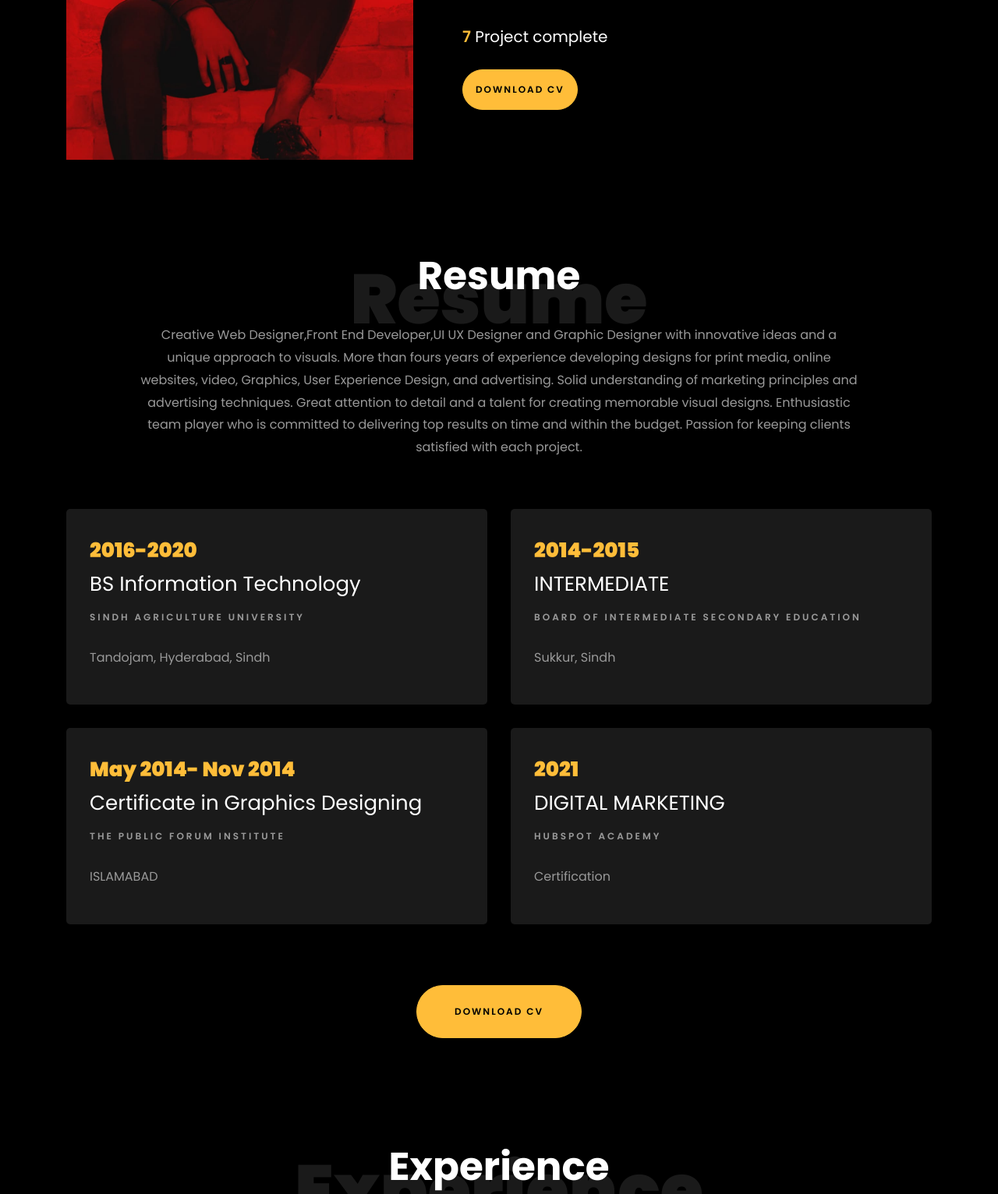
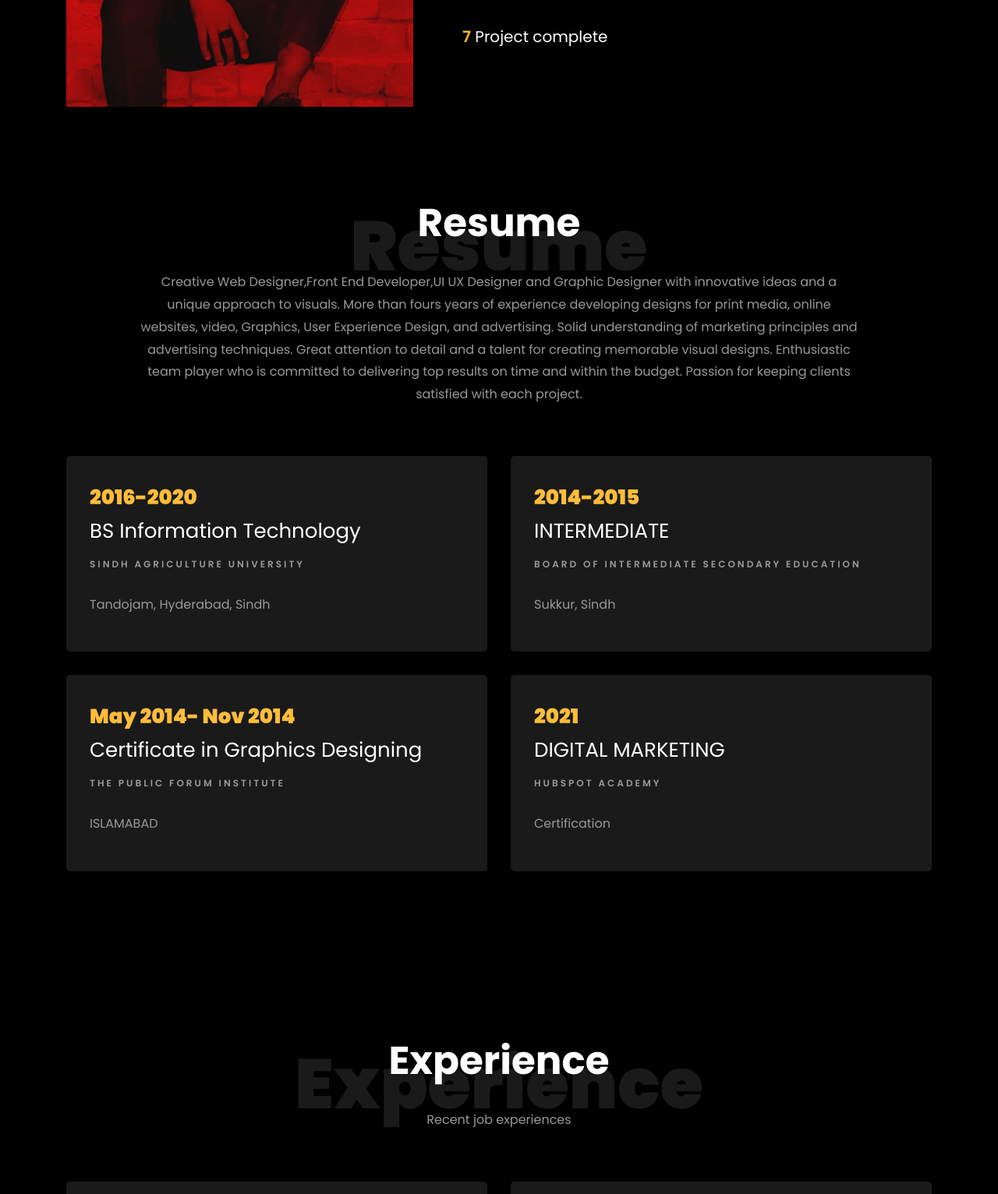
Before and after one commit to livesaifali/saifpfolio.github.io, a plain HTML site: page index.html in a window 1280 px wide. Shown: the part 1313-2845 px from the top of the page at 78% size. Drawn offline with Linux system fonts and the light colour scheme; files whose address does not match are found by name.

Commit message:
Update index.html

```diff
--- a/index.html
+++ b/index.html
@@ -254,11 +254,11 @@
                   <span>Project complete</span>
                 </p>
                 <p>
-                  <a
+<!--                   <a
                     href=""
                     class="btn btn-primary py-3 px-3"
                     >Download CV</a
-                  >
+                  > -->
                 </p>
               </div>
             </div>
@@ -329,9 +329,9 @@
         <div class="row justify-content-center mt-5">
           <div class="col-md-6 text-center ftco-animate">
             <p>
-              <a href="" class="btn btn-primary py-4 px-5"
+<!--               <a href="" class="btn btn-primary py-4 px-5"
                 >Download CV</a
-              >
+              > -->
             </p>
           </div>
         </div>
```
